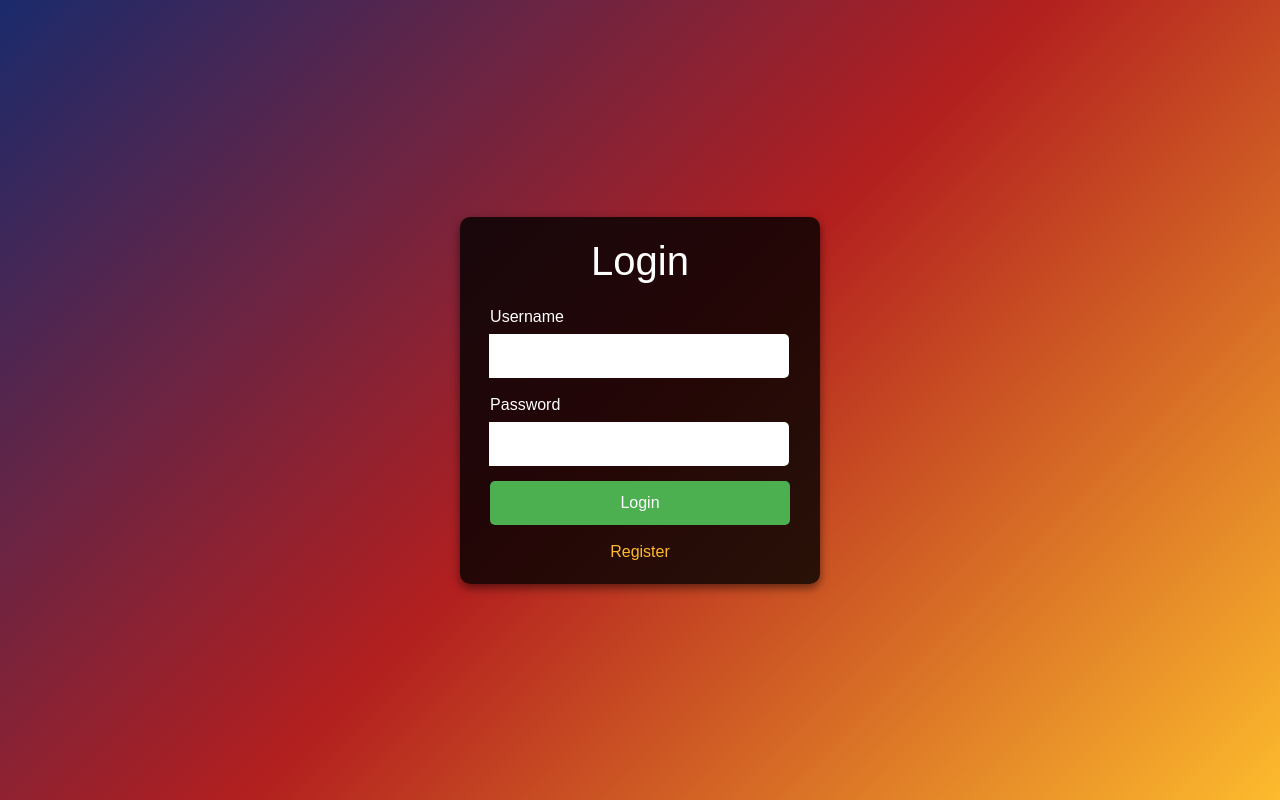
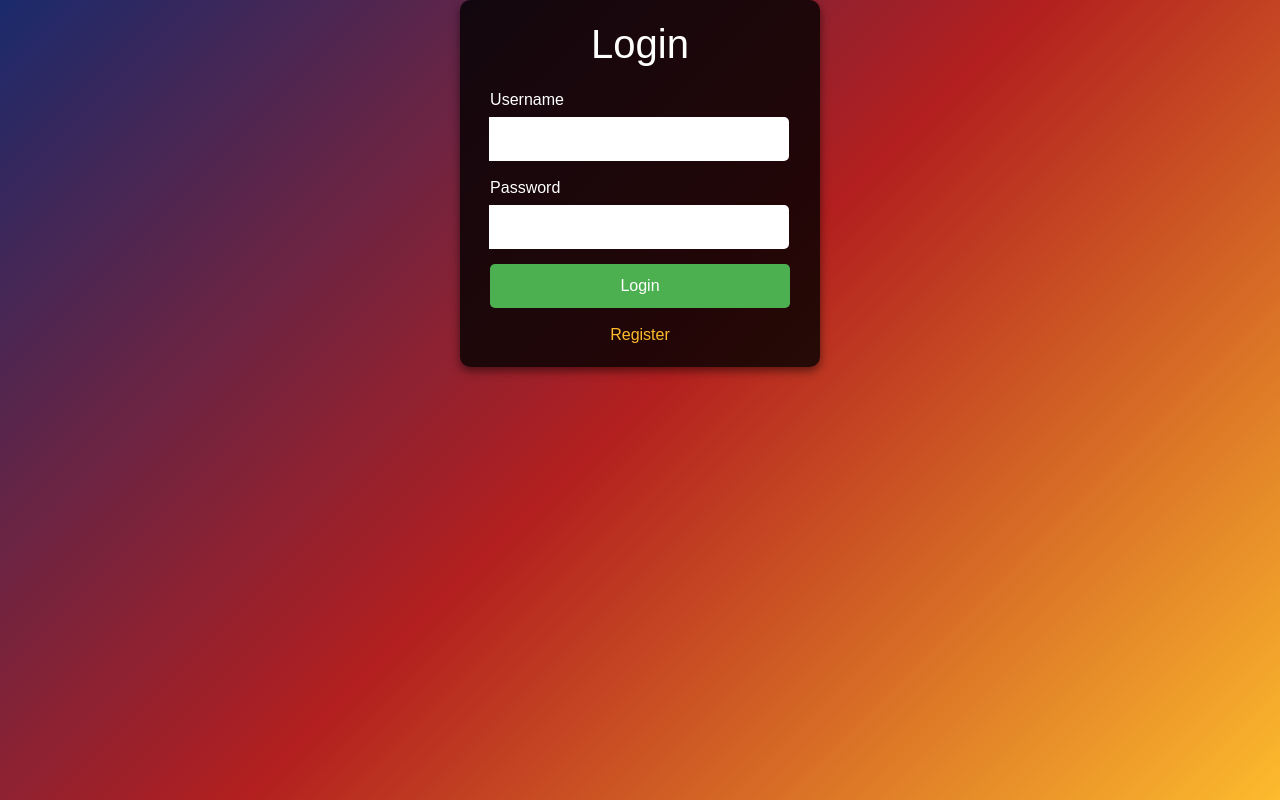
Before and after one commit to Bles-t/poke-dex, a React (Create React App) app: page /login in a window 1280 px wide. Built offline with nearby package versions, Linux system fonts and the light colour scheme.

Commit message:
fix: layout overflow and scaling issue on StartPage

```diff
--- a/src/index.css
+++ b/src/index.css
@@ -5,6 +5,13 @@ body {
     sans-serif;
   -webkit-font-smoothing: antialiased;
   -moz-osx-font-smoothing: grayscale;
+  overflow-x: hidden;
+}
+
+html,
+body,
+#root {
+  height: 100%;
 }
 
 code {
```
